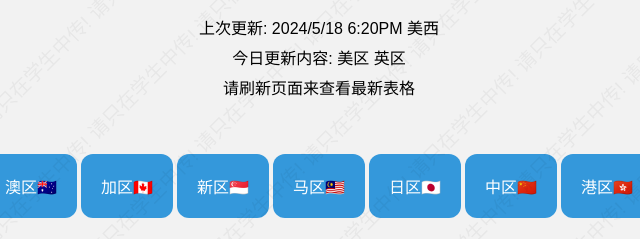
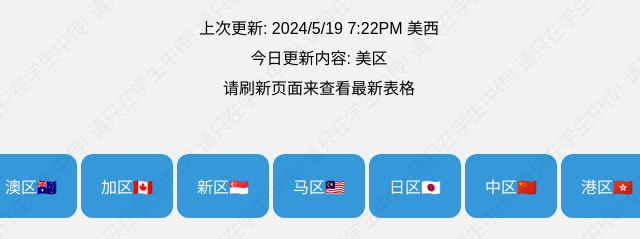
Before and after one commit to gaozhonghuping/gzhp.github.io, a website: page index.html in a window 1280 px wide. Shown: the top 239 px of the page, 321-961 px from the left. Drawn offline with Linux system fonts and the light colour scheme.

Commit message:
5/19 7:22 update

```diff
--- a/index.html
+++ b/index.html
@@ -17,8 +17,8 @@
   </script>
   <body>
     <div class="not">
-      <p>上次更新: 2024/5/18 6:20PM 美西</p>
-      <p>今日更新内容: 美区 英区</p>
+      <p>上次更新: 2024/5/19 7:22PM 美西</p>
+      <p>今日更新内容: 美区</p>
       <p>请刷新页面来查看最新表格</p>
     </div>
     <div class = "buttons">
--- a/meiqu.json
+++ b/meiqu.json
@@ -813,6 +813,11 @@
         ]
     },
     {
+        "Veritas Collegiate Academy": [
+            "中国人占比超过一半，学校想赚钱赚疯了什么都要收费，毕业费收900刀也是crazy"
+        ]
+    },
+    {
         "Vistamar School": [
             "留学生很少 都是本土学生",
             "毕竟只有275个人，况且可能是学校知名度太低"
```
